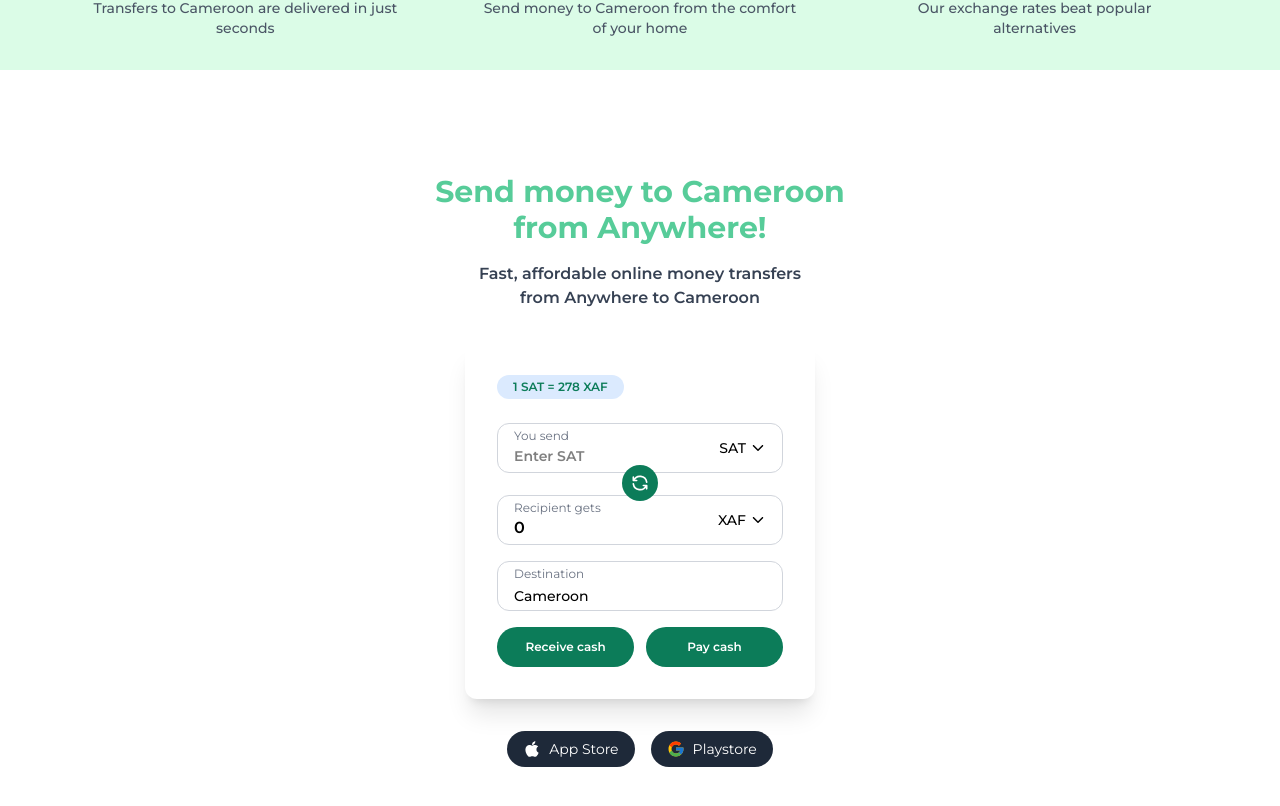
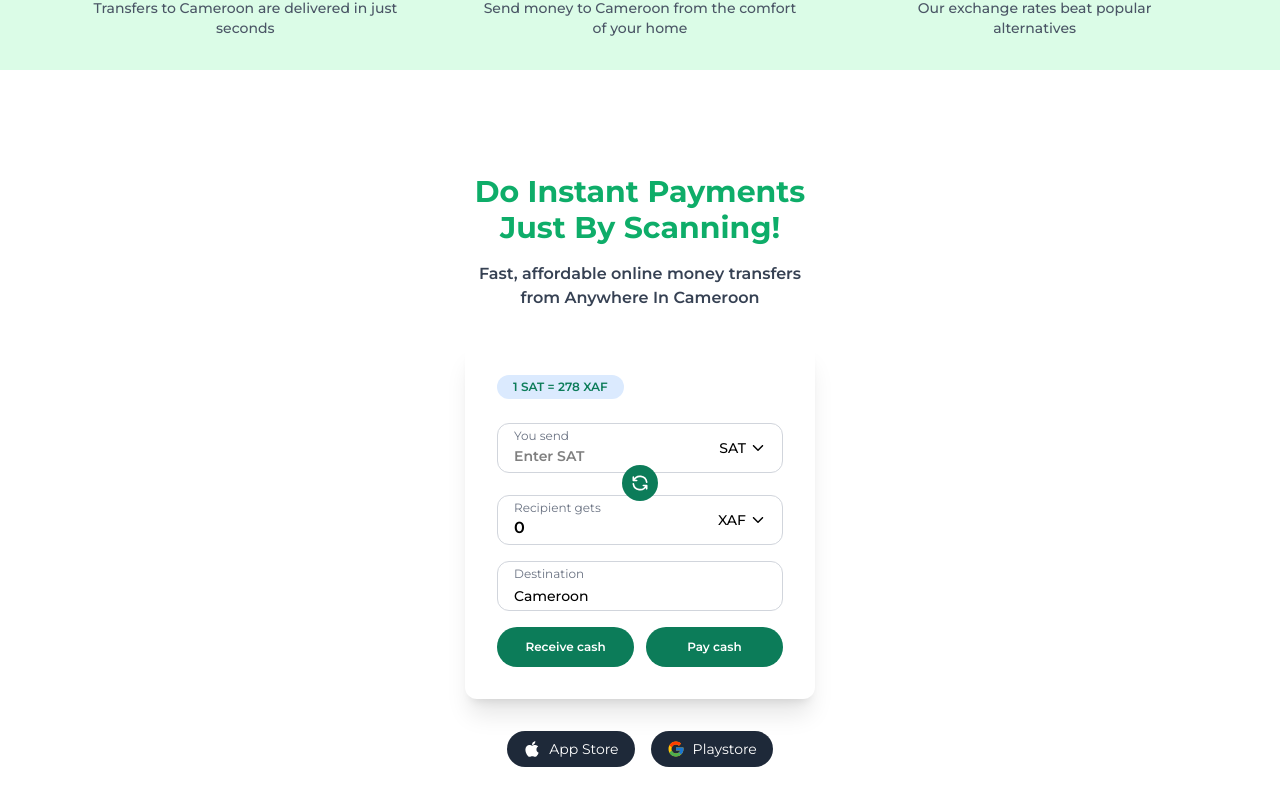
Before and after one commit to YBRpcTech/Nkwa-Hackathon, a React (Vite) app: page / in a window 1280 px wide. Shown: the part 872-1678 px from the top of the page. Built offline with nearby package versions, Linux system fonts and the light colour scheme.

Commit message:
landing page in progress

```diff
--- a/src/pages/LandingPage/ConvertPage.jsx
+++ b/src/pages/LandingPage/ConvertPage.jsx
@@ -37,11 +37,11 @@ const ConverterPage = () => {
   return (
     <div className="min-h-screen bg-bg flex flex-col items-center justify-center px-4 py-8">
       <div className="text-center mb-8">
-        <h1 className="text-3xl md:text-3xl font-bold text-primary-2">
-          Send money to Cameroon<br />from Anywhere!
+        <h1 className="text-3xl md:text-3xl font-bold text-primary">
+          Do Instant Payments<br />Just By Scanning!
         </h1>
         <p className="text-gray-700 mt-4 font-semibold">
-          Fast, affordable online money transfers <br /> from Anywhere to Cameroon
+          Fast, affordable online money transfers <br /> from Anywhere In Cameroon
         </p>
       </div>
 
```
